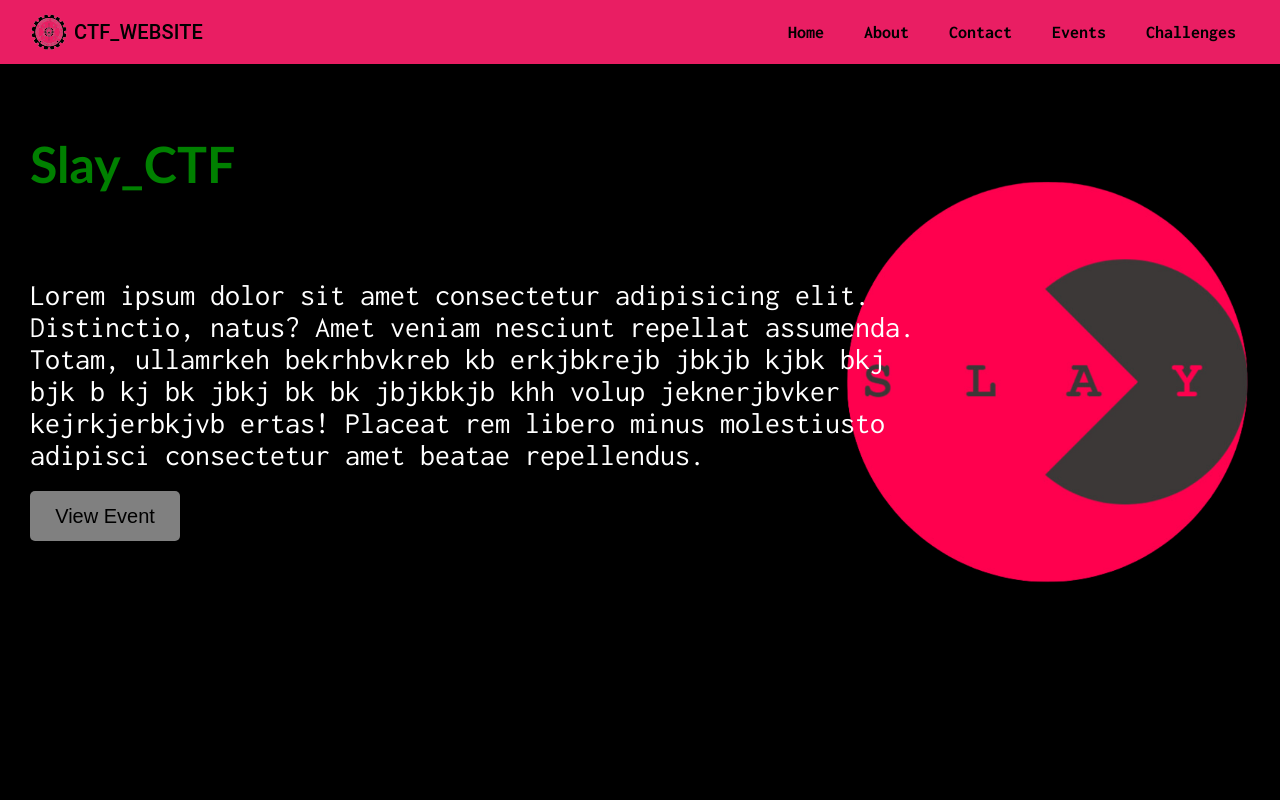
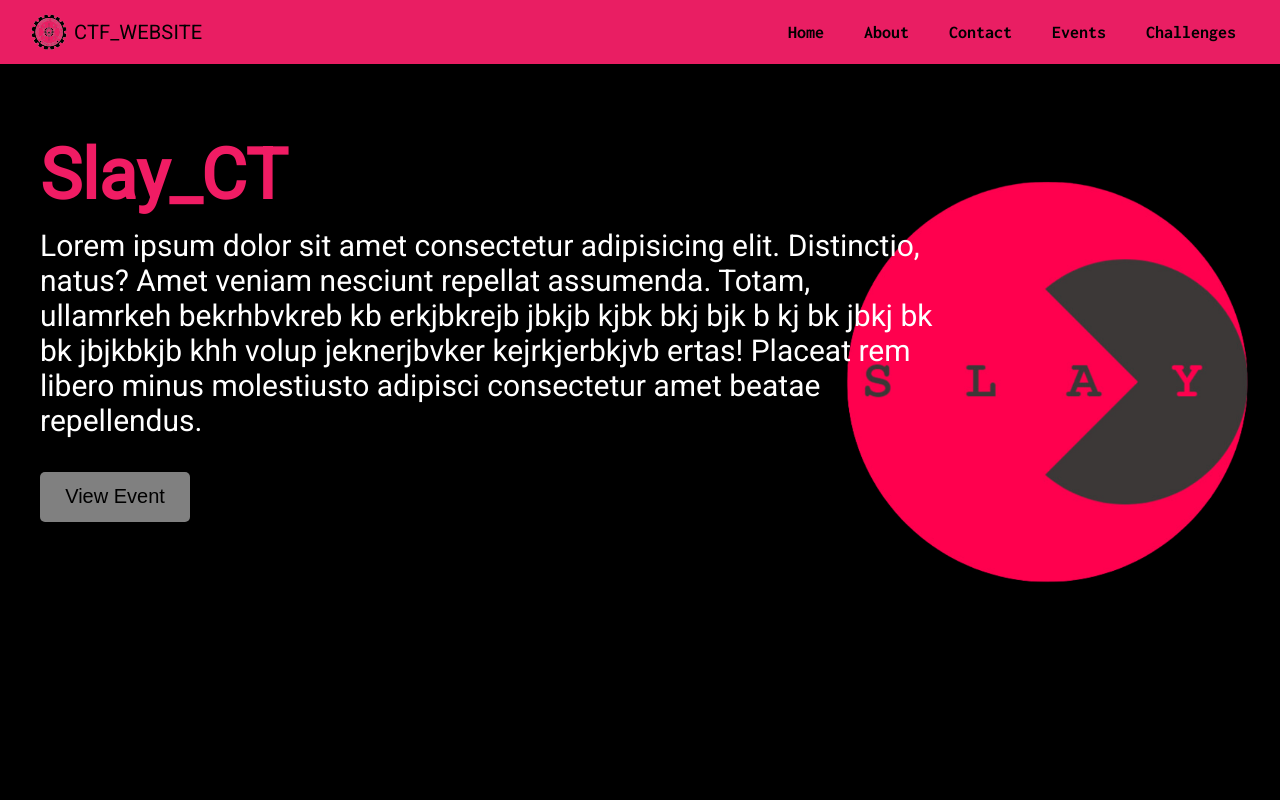
Before and after one commit to ayush-297/college-ctf, a React (Create React App) app: page / in a window 1280 px wide. Shown: the top 800 px of the page. Built offline with nearby package versions, Linux system fonts and the light colour scheme.

Commit message:
change in title and button

```diff
--- a/public/index.html
+++ b/public/index.html
@@ -10,6 +10,9 @@
       content="Web site created using create-react-app"
     />
     <link rel="apple-touch-icon" href="%PUBLIC_URL%/logo192.png" />
+    <link rel="preconnect" href="https://fonts.googleapis.com">
+<link rel="preconnect" href="https://fonts.gstatic.com" crossorigin>
+<link href="https://fonts.googleapis.com/css2?family=Roboto&display=swap" rel="stylesheet">
     <!--
       manifest.json provides metadata used when your web app is installed on a
       user's mobile device or desktop. See https://developers.google.com/web/fundamentals/web-app-manifest/
--- a/src/pages/Home.jsx
+++ b/src/pages/Home.jsx
@@ -10,7 +10,7 @@ const Home = () => {
     <Layout>
         <div className='home' style={{backgroundImage: `url(${Banner})`}}>
           <div className='headerContainer'>
-            <h1>Slay_CTF</h1>
+            <span className="type"><span>Slay_CTF</span></span>
             <p>Lorem ipsum dolor sit amet consectetur adipisicing elit. Distinctio, natus? Amet veniam nesciunt repellat assumenda. Totam, ullamrkeh bekrhbvkreb kb erkjbkrejb jbkjb kjbk bkj bjk b kj bk jbkj bk bk jbjkbkjb khh volup jeknerjbvker kejrkjerbkjvb ertas! Placeat rem libero minus molestiusto adipisci consectetur amet beatae repellendus.
             </p>
             <Link to='/events'>
--- a/src/styles/Homestyle.css
+++ b/src/styles/Homestyle.css
@@ -15,23 +15,41 @@
 
     width: 70%;
     height: 100%;
-    margin-left: 30px;
+    margin-left: 40px;
 }
 
-.home .headerContainer h1{
+.home .headerContainer{
     justify-content: flex-start;
     align-items: center;
     font-weight: bold;
     padding-top: 70px;
     padding-bottom: 70px;
-    font-size: 50px;
-    color: green;
-    font-family: 'Gill Sans', 'Gill Sans MT', Calibri, 'Trebuchet MS', sans-serif;
+    font-size: 70px;
+    color: #f01c64;
+    font-family: 'Roboto', sans-serif;;
+}
+
+.type {
+  display:inline-flex;
+}
+.type span {
+  word-break: break-all;
+  height: 1.2em;
+  width:0%;
+  overflow: hidden;
+  animation:t 2s linear infinite alternate;
+}
+.type span:before {
+  content:" ";
+  display:inline-block;
+}
+@keyframes t{
+  90%,100% {width:100%}
 }
 
 .home .headerContainer p{
 
-    margin-top: 15px;
+    margin-top: 10px;
     padding: 0;
     font-size: 30px;
     font-weight: lighter;
@@ -54,7 +72,7 @@
 
 
 .home .headerContainer button:hover{
-    background-color: rgb(67, 67, 67);
+    background-color: #f01c64;
     cursor: pointer;
     transition: 0.3s ease-in;
 }
```
